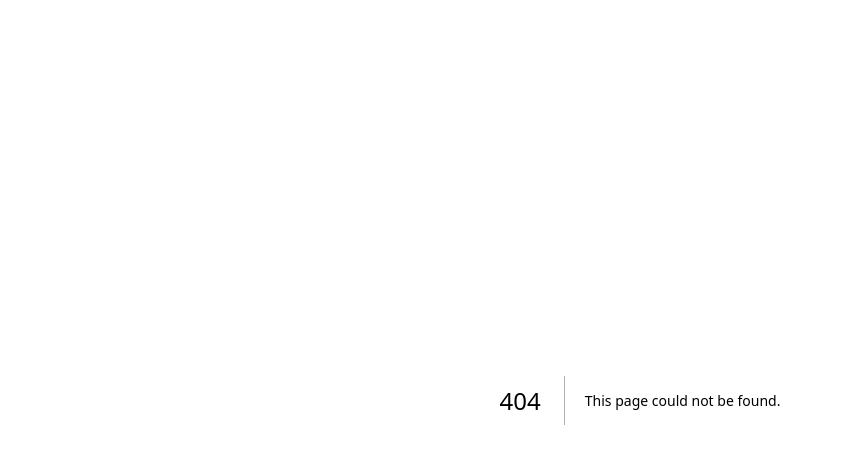
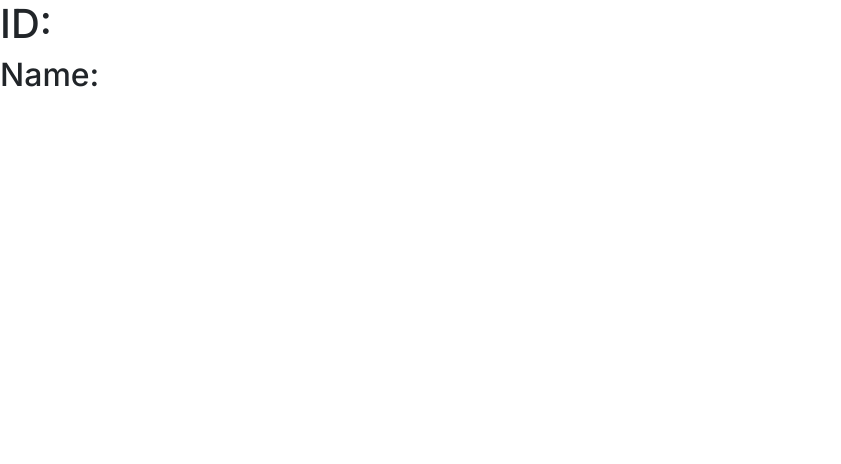
Before and after one commit to FaizNaeem/Next_js, a Next.js app: page /details in a window 1280 px wide. Before the commit this address had no page. Shown: the top 464 px of the page, without its empty margins (0-841 px from the left). Built offline with nearby package versions, Linux system fonts and the light colour scheme.

Commit message:
'continue-to-task'

```diff
--- /dev/null
+++ b/src/app/details/page.js
@@ -0,0 +1,17 @@
+// /pages/details.js
+
+import { useRouter } from 'next/router';
+
+function Details() {
+  const router = useRouter();
+  const { id, name } = router.query;
+
+  return (
+    <div>
+      <h1>ID: {id}</h1>
+      <h2>Name: {name}</h2>
+    </div>
+  );
+}
+
+export default Details;
```
Also changed, not shown: src/app/about/[id]/page.js (+11 -5 lines).
